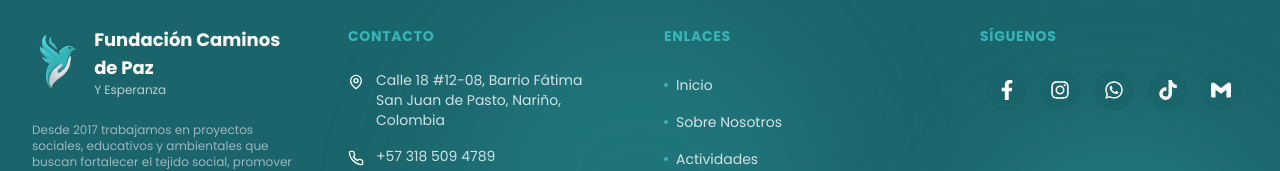
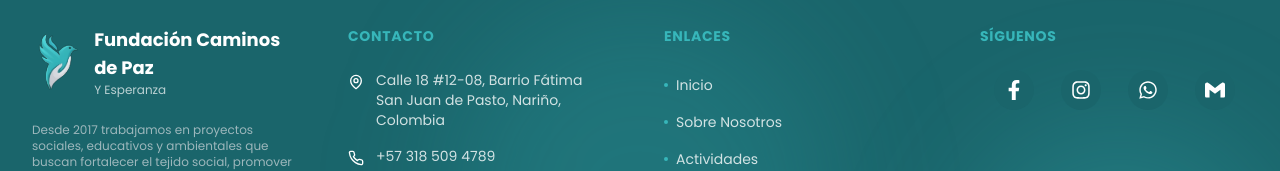
Before and after one commit to Alg4ret3/FundacionCampaes, a React (Vite) app: page / in a window 1280 px wide. Shown: the part 10283-10454 px from the top of the page. Built offline with nearby package versions, Linux system fonts and the light colour scheme.

Commit message:
chore: Eliminar icono de TikTok de la sección de redes sociales

```diff
--- a/src/components/molecules/SocialLinks.tsx
+++ b/src/components/molecules/SocialLinks.tsx
@@ -1,5 +1,5 @@
 import { IconLink } from "../atoms/SocialIconLink";
-import { FaFacebookF, FaInstagram, FaWhatsapp, FaTiktok } from "react-icons/fa";
+import { FaFacebookF, FaInstagram, FaWhatsapp, } from "react-icons/fa";
 import { SiGmail } from "react-icons/si";
 
 export const SocialLinks = () => {
@@ -29,14 +29,6 @@ export const SocialLinks = () => {
 
     },
     {
-      icon: FaTiktok,
-      label: "TikTok",
-      href: "https://tiktok.com",
-      color: "text-white",
-      fondo: "bg-oscuro",
-
-    },
-    {
       icon: SiGmail,
       label: "Gmail",
       href: "mailto:funpazyesperanza@gmail.com",
```
